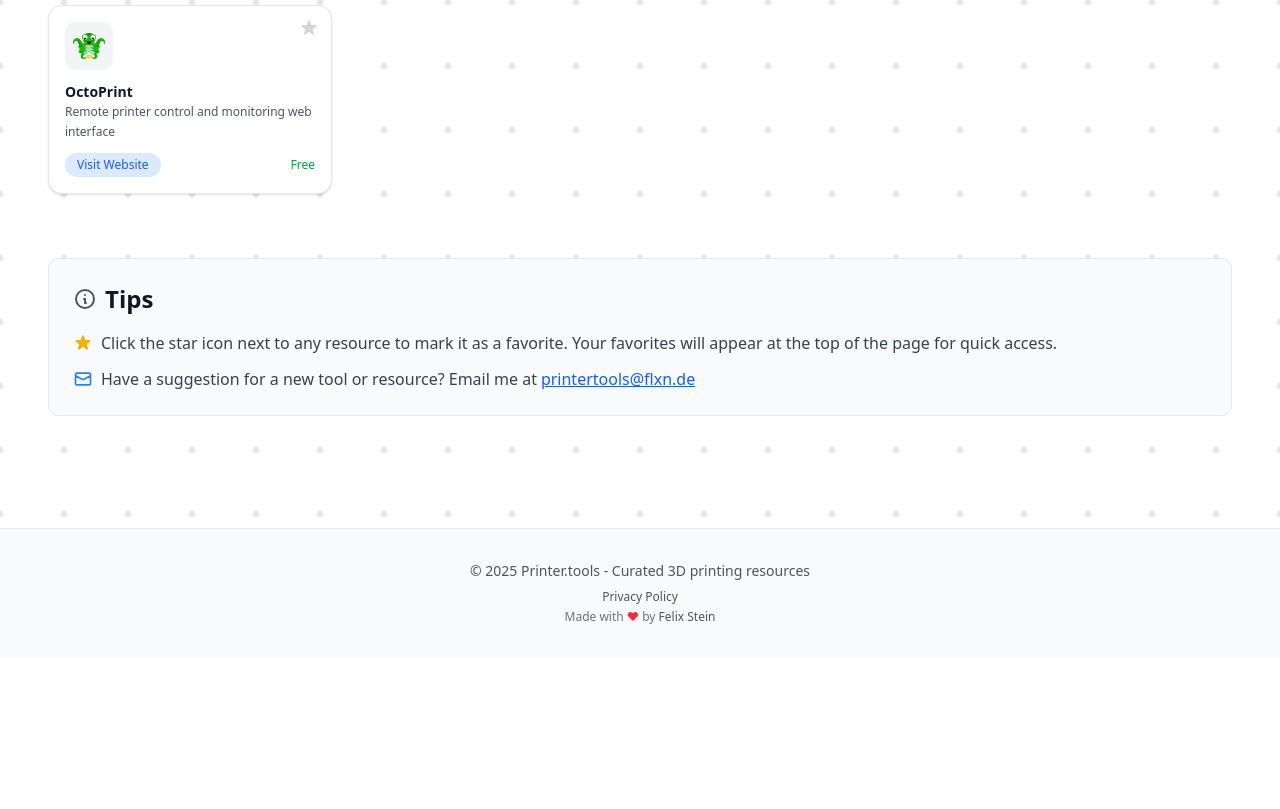
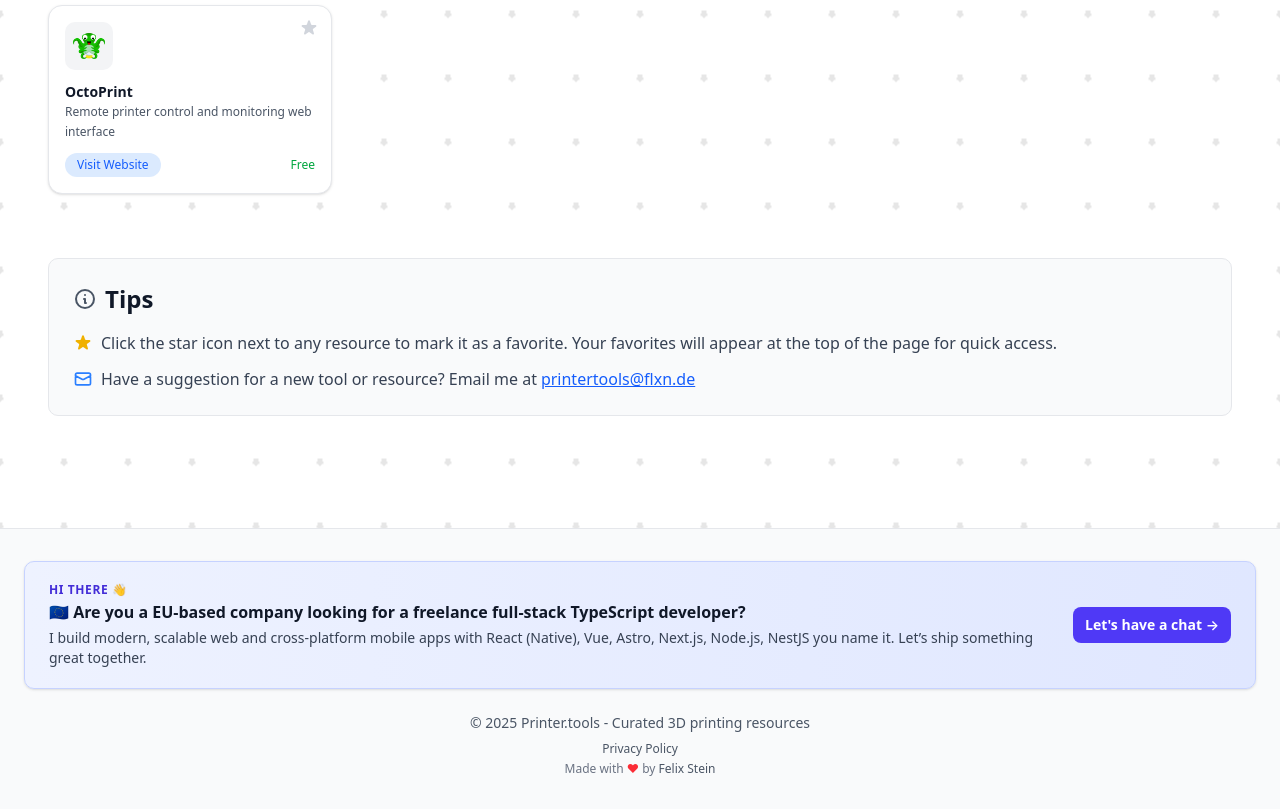
Before and after one commit to flxn/printer.tools, an Astro site: page / in a window 1280 px wide. Shown: the part 2826-3635 px from the top of the page. Before the commit the page ends 3483 px from the top, so only its background shows below. Built offline with nearby package versions, Linux system fonts and the light colour scheme; Astro itself is replaced by a stand-in of ours; no server answers.

Commit message:
added self promo banner

```diff
--- a/src/layouts/Layout.astro
+++ b/src/layouts/Layout.astro
@@ -154,6 +154,32 @@ const imageUrl = new URL(image, siteUrl).toString();
 		</main>
 		<footer class="bg-gray-50 border-t border-gray-200 py-8 mt-12">
 			<div class="container mx-auto px-6 text-center">
+				<!-- Self-promo banner -->
+				<aside aria-label="Advertisement: Hire a freelance full‑stack TypeScript developer" class="mb-6">
+					<a
+						href="https://flxn.de/?utm_source=printer.tools&utm_medium=footer_ad&utm_campaign=hire_me"
+						target="_blank"
+						rel="noopener noreferrer nofollow sponsored"
+						class="block text-left group overflow-hidden rounded-lg border border-indigo-200 bg-gradient-to-r from-indigo-50 to-indigo-100 hover:from-indigo-100 hover:to-white transition-shadow shadow-sm hover:shadow"
+						title="Hire a freelance full‑stack TypeScript developer (TypeScript, Astro, Next.js, Node.js)"
+					>
+						<div class="px-4 py-4 md:px-6 md:py-5 flex items-center gap-4 md:gap-6">
+							<div class="flex-1 min-w-0">
+								<p class="text-[10px] md:text-xs uppercase tracking-wider text-indigo-700 font-semibold">Hi there 👋</p>
+								<h2 class="mt-0.5 text-sm md:text-base font-semibold text-gray-900">
+									🇪🇺 Are you a EU-based company looking for a freelance full‑stack TypeScript developer?
+								</h2>
+								<p class="mt-1 text-xs md:text-sm text-gray-700">
+									I build modern, scalable web and cross-platform mobile apps with React (Native), Vue, Astro, Next.js, Node.js, NestJS you name it. Let’s ship something great together.
+								</p>
+							</div>
+							<span class="shrink-0 rounded-md bg-indigo-600 px-3 py-2 text-white text-xs md:text-sm font-semibold group-hover:bg-indigo-700">
+								Let's have a chat →
+							</span>
+						</div>
+					</a>
+				</aside>
+
 				<p class="text-gray-600 text-sm">&copy; 2025 Printer.tools - Curated 3D printing resources</p>
 				<p class="text-gray-500 text-xs mt-2">
 					<a href="/privacy" class="text-gray-600 hover:text-gray-900 transition-colors">Privacy Policy</a>
```
